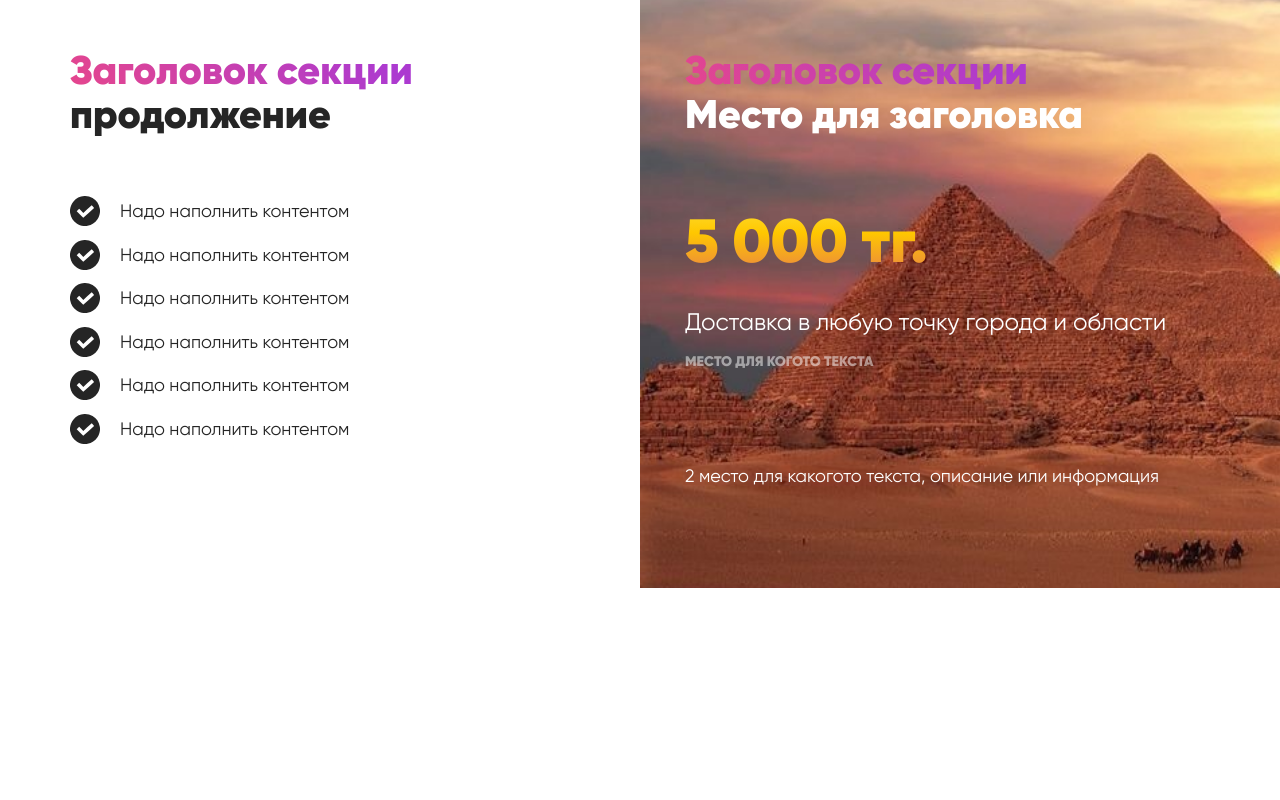
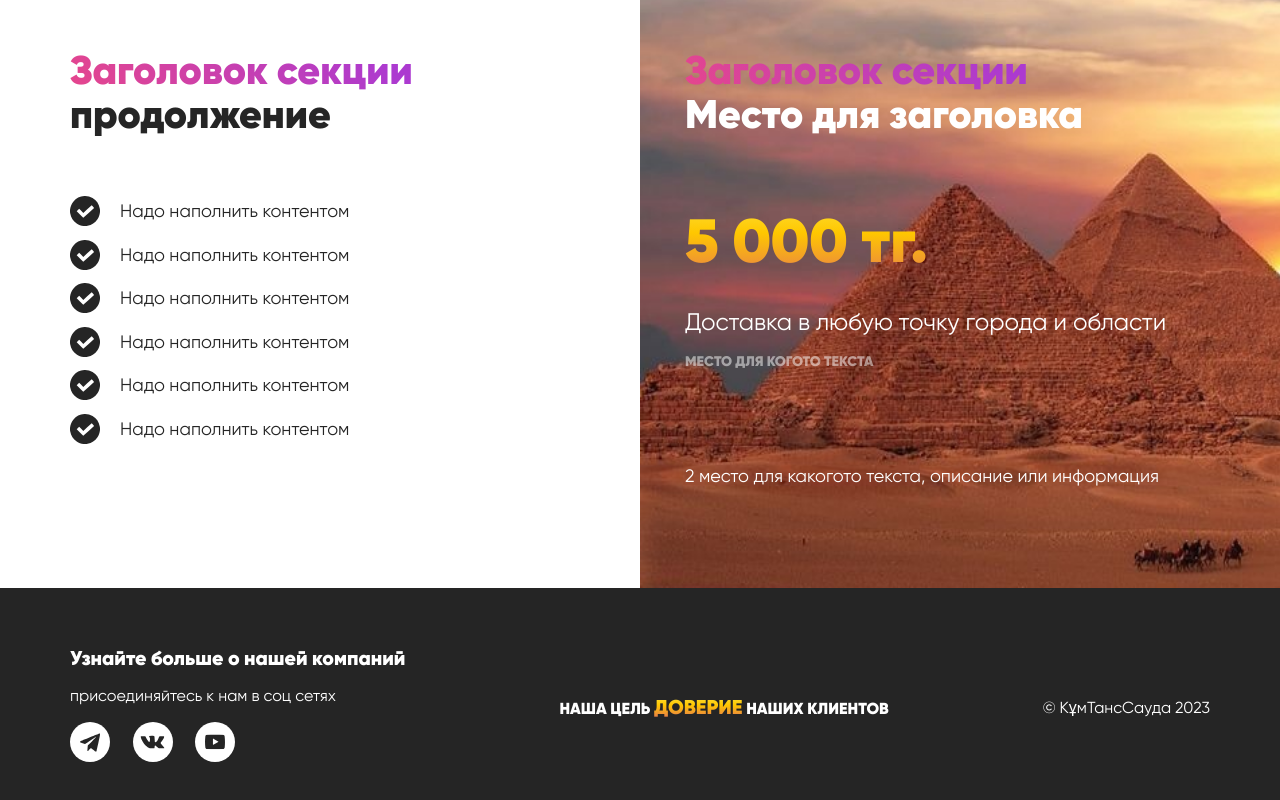
Before and after one commit to balabiturembekov/kumtranssauda, a Next.js app: page / in a window 1280 px wide. Shown: the part 1421-2221 px from the top of the page. Before the commit the page ends 2009 px from the top, so only its background shows below. Built offline with nearby package versions, Linux system fonts and the light colour scheme.

Commit message:
added footer

```diff
--- /dev/null
+++ b/components/footer/Footer.tsx
@@ -0,0 +1,26 @@
+import { FC } from "react";
+import Socials from "../socials/Socials";
+
+const Footer: FC = () => {
+  return (
+    <footer className="footer">
+      <div className="container">
+        <div className="footer-wrap flex-wrap">
+          <div className="footer-block">
+            <h4>Узнайте больше о нашей компаний</h4>
+            <p>присоединяйтесь к нам в соц сетях</p>
+            <Socials />
+          </div>
+          <div className="mission">
+            Наша цель <span>доверие</span> наших клиентов
+          </div>
+          <div className="copyright">
+            &copy; КұмТансСауда {new Date().getFullYear()}
+          </div>
+        </div>
+      </div>
+    </footer>
+  );
+};
+
+export default Footer;
--- a/components/layout/Layout.tsx
+++ b/components/layout/Layout.tsx
@@ -1,6 +1,7 @@
 import { FC, ReactNode } from "react";
 import Header from "../header/Header";
 import gilroy from "../../fonts";
+import Footer from "../footer/Footer";
 
 type LayoutProps = {
   children: ReactNode;
@@ -10,6 +11,7 @@ const Layout: FC<LayoutProps> = ({ children }) => (
   <div className={gilroy.className}>
     <Header />
     {children}
+    <Footer />
   </div>
 );
 
```
